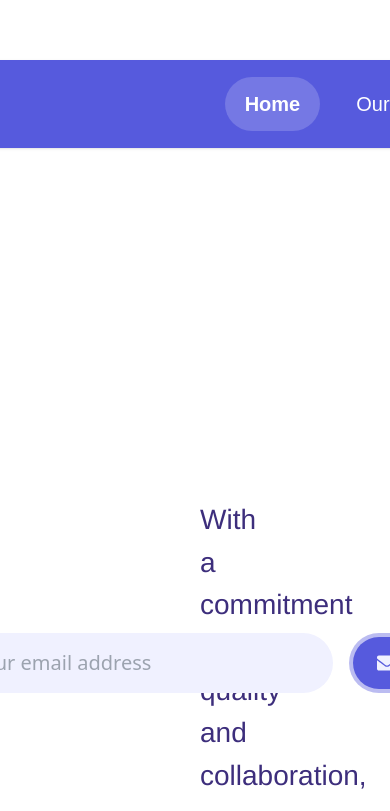
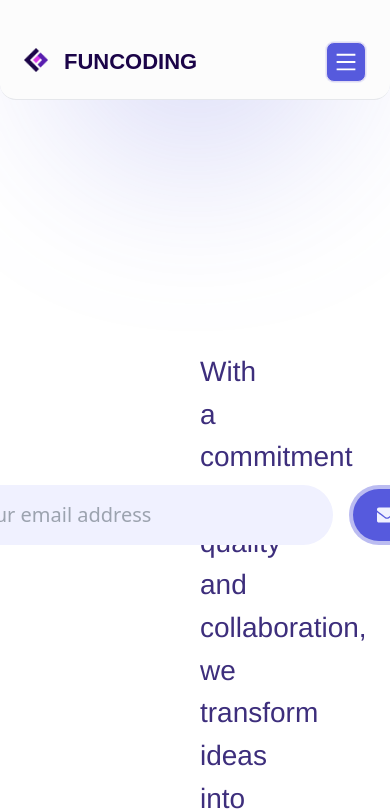
Before and after one commit to hoangpvh/Test, a Next.js app: page / in a window 390 px wide. Shown: the top 811 px of the page. Built offline with nearby package versions, Linux system fonts and the light colour scheme.

Commit message:
Responsive header for mobile

```diff
--- a/src/components/atoms/Logo.tsx
+++ b/src/components/atoms/Logo.tsx
@@ -2,8 +2,21 @@ import Image from 'next/image';
 
 const Logo: React.FC = () => {
   return (
-    <div className="w-10 h-10 relative">
-      <Image src="/Logo.png" alt="Logo" width={40} height={40} />
+    <div className="relative">
+      {/* Logo cho desktop */}
+      <div className="hidden lg:block w-10 h-10 relative">
+        <Image src="/Logo.png" alt="Desktop Logo" width={40} height={40} />
+      </div>
+
+      {/* Logo cho mobile */}
+      <div className="block lg:hidden w-7 h-7 relative">
+        <Image
+          src="/Mobile Logo.png"
+          alt="Mobile Logo"
+          width={24}
+          height={24}
+        />
+      </div>
     </div>
   );
 };
--- a/src/components/atoms/MenuItems.tsx
+++ b/src/components/atoms/MenuItems.tsx
@@ -14,9 +14,9 @@ const MenuItem: React.FC<MenuItemProps> = ({ href, label }) => {
   return (
     <Link
       href={href}
-      className={`px-5 py-3 flex items-center gap-2 rounded-[999px] ${
+      className={`px-3 sm:px-5 py-2 sm:py-3 flex items-center gap-2 rounded-full ${
         isActive ? 'bg-[#f0f1ff]/20 font-semibold' : 'font-medium'
-      } text-xl text-white leading-normal font-poppins transition`}
+      } text-lg sm:text-xl text-white font-poppins transition`}
     >
       {label}
     </Link>
--- a/src/components/molecules/headers/HeaderLeft.tsx
+++ b/src/components/molecules/headers/HeaderLeft.tsx
@@ -2,9 +2,9 @@ import Logo from '@/components/atoms/Logo';
 
 const HeaderLeft: React.FC = () => {
   return (
-    <div className="justify-start items-center gap-3 flex">
+    <div className="justify-start items-center gap-3 lg:gap-2 flex">
       <Logo />
-      <div className="text-white text-[32px] font-bold font-seravek uppercase">
+      <div className="text-[#1b0448] lg:text-white text-[22px] lg:text-[32px] font-bold font-seravek uppercase">
         Funcoding
       </div>
     </div>
--- a/src/components/molecules/menu/TopMenu.tsx
+++ b/src/components/molecules/menu/TopMenu.tsx
@@ -1,14 +1,46 @@
+'use client';
+
+import React, { useState } from 'react';
+import { AiOutlineMenu } from 'react-icons/ai';
+
+import Icon from '@/components/atoms/Icon';
 import MenuItem from '@/components/atoms/MenuItems';
 
-const NavBar: React.FC = () => {
+const TopMenu: React.FC = () => {
+  const [isMenuOpen, setIsMenuOpen] = useState(false);
+
+  const toggleMenu = () => setIsMenuOpen(!isMenuOpen);
+
   return (
-    <nav className="justify-end items-center gap-4 flex">
-      <MenuItem href="/" label="Home" />
-      <MenuItem href="/products" label="Our Products" />
-      <MenuItem href="/blogs" label="Blogs" />
-      <MenuItem href="/contact" label="Contact Us" />
-    </nav>
+    <div className="flex items-center">
+      {/* Icon Hamburger cho màn hình nhỏ hơn lg */}
+      <div
+        className="lg:hidden cursor-pointer bg-[#565add] rounded-lg border border-[#e0daf3] justify-center items-center gap-[6.40px] inline-flex w-10 h-10"
+        style={{ boxShadow: '0 0 0 1px rgba(85, 89, 221, 0.1)' }}
+        onClick={toggleMenu}
+      >
+        <Icon icon={AiOutlineMenu} size={24} color="#fff" />
+      </div>
+
+      {/* Menu items cho màn hình từ lg trở lên */}
+      <nav className="hidden lg:flex justify-end items-center h-7 gap-3 lg:h-12 lg:gap-4">
+        <MenuItem href="/" label="Home" />
+        <MenuItem href="/products" label="Our Products" />
+        <MenuItem href="/blogs" label="Blogs" />
+        <MenuItem href="/contact" label="Contact Us" />
+      </nav>
+
+      {/* Menu items cho màn hình nhỏ hơn lg khi isMenuOpen = true */}
+      {isMenuOpen && (
+        <div className="lg:hidden flex flex-col items-start absolute top-24 right-4 bg-[#565add] p-4 rounded-lg shadow-lg">
+          <MenuItem href="/" label="Home" />
+          <MenuItem href="/products" label="Our Products" />
+          <MenuItem href="/blogs" label="Blogs" />
+          <MenuItem href="/contact" label="Contact Us" />
+        </div>
+      )}
+    </div>
   );
 };
 
-export default NavBar;
+export default TopMenu;
--- a/src/components/organisms/header/Header.tsx
+++ b/src/components/organisms/header/Header.tsx
@@ -1,10 +1,11 @@
 import HeaderLeft from '@/components/molecules/headers/HeaderLeft';
 import TopMenu from '@/components/molecules/menu/TopMenu';
 
-const NavBar: React.FC = () => {
+const Header: React.FC = () => {
   return (
-    <div className="w-full h-[148px] px-40 pt-[60px] flex-col justify-center items-center inline-flex">
-      <nav className="fixed top-[60px] z-50 w-[1200px] h-[88px] px-10 py-5 bg-[#565add] rounded-[999px] shadow justify-between inline-flex">
+    <div className="relative lg:h-[148px] lg:px-40 lg:pt-[60px] bg-[#fcfcfc] flex flex-col items-center">
+      <div className="absolute w-[297px] h-[297px] top-[-120px] lg:bg-[#fcfcfc] bg-[#565add]/20 rounded-full blur-[80px] -z-50"></div>
+      <nav className="fixed w-full top-0 lg:top-[60px] pb-4 pt-10 h-[100px] px-6 lg:h-[88px] lg:max-w-[1200px] lg:px-10 lg:py-5 lg:bg-[#565add] lg:rounded-full rounded-bl-2xl rounded-br-2xl border-b flex justify-between items-center z-50 bg-[#fcfcfc]">
         <HeaderLeft />
         <TopMenu />
       </nav>
@@ -12,4 +13,4 @@ const NavBar: React.FC = () => {
   );
 };
 
-export default NavBar;
+export default Header;
```
Also changed, not shown: public/Mobile Logo.png (added).
